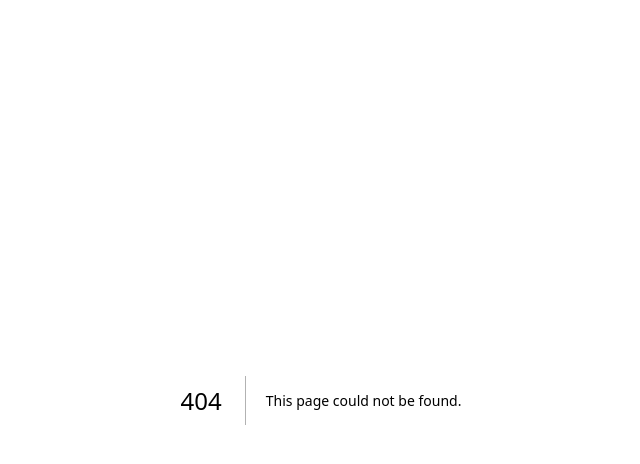
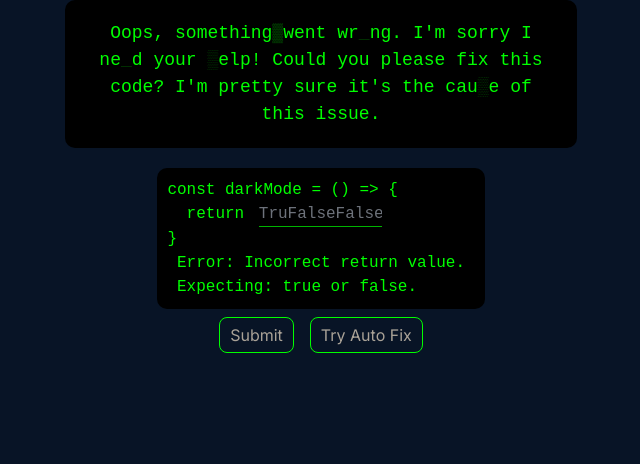
Before and after one commit to MateuszS0/Portfolio_Nextjs, a Next.js app in the folder portfolio_nextjs/: page /DarkMode in a window 1280 px wide. Before the commit this address had no page. Shown: the top 464 px of the page, without its empty margins (319-959 px from the left). Built offline with nearby package versions, Linux system fonts and the light colour scheme.

Commit message:
Feat: dark Mode ?

```diff
--- /dev/null
+++ b/portfolio_nextjs/app/DarkMode/darkmode.css
@@ -0,0 +1,78 @@
+.glitchy-text {
+    width: 40%;
+    font-family: 'Courier New', Courier, monospace;
+    color: #00ff00;
+    background-color: #000;
+    padding: 20px;
+    border-radius: 10px;
+    text-align: center;
+    font-size: 18px;
+    position: relative;
+    display: inline-block;
+  }
+
+  .glitchy-text .glitch {
+    animation: glitch-animation 1s infinite;
+  }
+  /* makes it look more alive */
+  @keyframes glitch-animation {
+    0%, 100% {
+      opacity: 1;
+    }
+    20% {
+      opacity: 0.2;
+    }
+    40% {
+      opacity: 0.8;
+    }
+    60% {
+      opacity: 0.4;
+    }
+    80% {
+      opacity: 0.6;
+    }
+  }
+
+  .code-snippet {
+    position: relative;
+    font-family: 'Courier New', Courier, monospace;
+    color: #00ff00;
+    background-color: #000;
+    padding: 10px;
+    border-radius: 10px;
+    text-align: left;
+    margin-top: 20px;
+    display: inline-block;
+    position: relative;
+  }
+
+  .code-input {
+    width: 40%;
+    color: #00ff00;
+    background-color: #000;
+    border: none;
+    border-bottom: 1px solid #00ff00;
+    font-family: 'Courier New', Courier, monospace;
+    font-size: 16px;
+    text-align: center;
+    margin: 0 5px;
+    opacity: 0.7;
+  }
+
+  .code-input:focus {
+    outline: none;
+    border-bottom: 2px solid #00ff00;
+    opacity: 1;
+  }
+
+  .submit-button {
+    margin: 0.5rem;
+    padding: 5px 10px;
+    font-size: 1em;
+    cursor: pointer;
+    border: 1px solid #00ff00;
+    border-radius: 0.5rem;
+  }
+  .submit-button:hover {
+    background-color: #133a13;
+  }
--- /dev/null
+++ b/portfolio_nextjs/app/DarkMode/page.tsx
@@ -0,0 +1,85 @@
+"use client"
+import "./darkmode.css"
+import { useEffect, useState } from "react";
+import { useRouter } from 'next/navigation';
+
+const page: React.FC = () => {
+    const [glitchIndices, setGlitchIndices] = useState<number[]>([]);
+    const [userInput, setUserInput] = useState<string>("");
+
+    const router = useRouter();
+    const glitchChars = ['█', '▓', '▒', '░', '_', ' '];
+    const originalText = "Oops, something went wrong. I'm sorry I need your help! Could you please fix this code? I'm pretty sure it's the cause of this issue.";
+
+  useEffect(() => {
+    const glitchInterval = setInterval(() => {
+      const indices: any = [];
+      while (indices.length < 5) { // 5 letters glitchy at a time
+        const index = Math.floor(Math.random() * originalText.length);
+        if (!indices.includes(index)) {
+          indices.push(index);
+        }
+      }
+      setGlitchIndices(indices);
+    }, 300); // Change glitch effect every 300ms
+
+    return () => clearInterval(glitchInterval);
+  }, []);
+
+  const getRandomGlitchChar = () => {
+    return glitchChars[Math.floor(Math.random() * glitchChars.length)];
+  };
+
+  const handleInputChange = (e: React.ChangeEvent<HTMLInputElement>) => {
+    setUserInput(e.target.value);
+  };
+
+  const handleSubmit = (input: string) => {
+    if (input.trim().toLowerCase() === "true" || input.trim() === "1") {
+        router.push('/NewComponent');
+    } else if (input.trim().toLowerCase() === "false" || input.trim() === "0") {
+        router.push('/');
+    } else {
+      alert("Wrong input");
+    }
+  };
+
+  const handleKeyPress = (e: React.KeyboardEvent<HTMLInputElement>) => {
+    if (e.key === 'Enter') {
+      handleSubmit(userInput);
+    }
+  };
+
+  return (
+    <div className="darkmode-wrapper flex justify-center items-center flex-col">
+    <div className="glitchy-text">
+      {originalText.split('').map((char, i) => (
+        <span key={i} className={glitchIndices.includes(i) ? 'glitch' : ''}>
+          {glitchIndices.includes(i) ? getRandomGlitchChar() : char}
+        </span>
+      ))}
+    </div>
+        <pre className="code-snippet">
+            {`const darkMode = () => {\n  return `}
+            <input
+            placeholder="TruFalseFalseFalse"
+            type="text"
+            value={userInput}
+            onChange={handleInputChange}
+            onKeyDown={handleKeyPress}
+            className="code-input opacity-70"
+            />
+        {`\n} \n Error: Incorrect return value. \n Expecting: true or false.`}
+        </pre>
+        <div>
+        <button onClick={() => handleSubmit(userInput)} className="submit-button">Submit</button>
+        <button className="submit-button" onClick={() => {
+          setUserInput("True");
+          handleSubmit("True");
+        }}>Try Auto Fix</button>
+        </div>
+    </div>
+  );
+};
+
+export default page
--- a/portfolio_nextjs/app/page.tsx
+++ b/portfolio_nextjs/app/page.tsx
@@ -2,7 +2,6 @@ import Header from "@/components/Header/header";
 import Navbar from "@/components/Navbar/navbar";
 import Skills from "@/components/Skills/skills";
 import Projects from "@/components/Projects/projects";
-import Contact from "@/components/Contact/contact";
 export default function Home() {
   return (
     <div className="main-wrapper">
@@ -10,7 +9,6 @@ export default function Home() {
       <Header/>
       <Skills/>
       <Projects/>
-      {/* <Contact/> */}
     </div>
   );
 }
--- a/portfolio_nextjs/components/Navbar/navbar.tsx
+++ b/portfolio_nextjs/components/Navbar/navbar.tsx
@@ -1,6 +1,7 @@
 "use client"
 import { useEffect, useState } from "react";
 import "./navbar.css"
+import Link from "next/link";
 const Navbar = () => {
 //scrolling hide/show
 const [prevScrollPos, setPrevScrollPos] = useState<number>(0);
@@ -32,7 +33,7 @@ useEffect(() => {
             <div className="button" onClick={()=>scrollToSection("about")}>About</div>
             <div className="button" onClick={()=>scrollToSection("skills")}>Skills</div>
             <div className="button" onClick={()=>scrollToSection("projects")}>Projects</div>
-            {/* <div className="button" onClick={()=>scrollToSection("contact")}>Contact</div> */}
+              {/* <Link href={"/DarkMode"} className="button flex justify-end items-end">Dark Mode ?</Link> */}
         </nav>
     )
 }
--- a/portfolio_nextjs/components/Projects/projects.tsx
+++ b/portfolio_nextjs/components/Projects/projects.tsx
@@ -56,7 +56,7 @@ interface Project {
 
     return(
     <div className="grid items-center mb-20" id="projects">
-    <h2 className="flex justify-center my-20 text-4xl">Projects</h2>
+    <h2 className="flex justify-center my-16 text-4xl">Projects</h2>
     <div className="border flex justify-between p-6">
     {/*Left Side*/}
     <div className="grid justify-start text-nowrap w-1/6 py-8">
```
